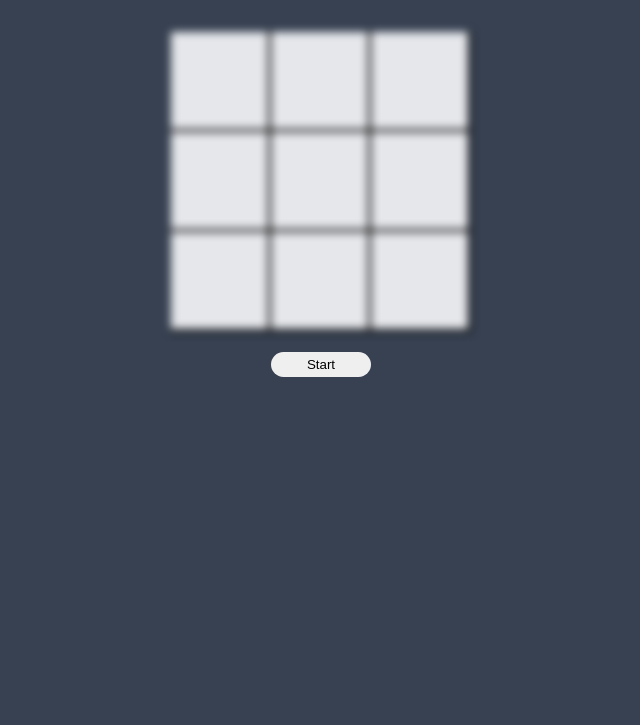
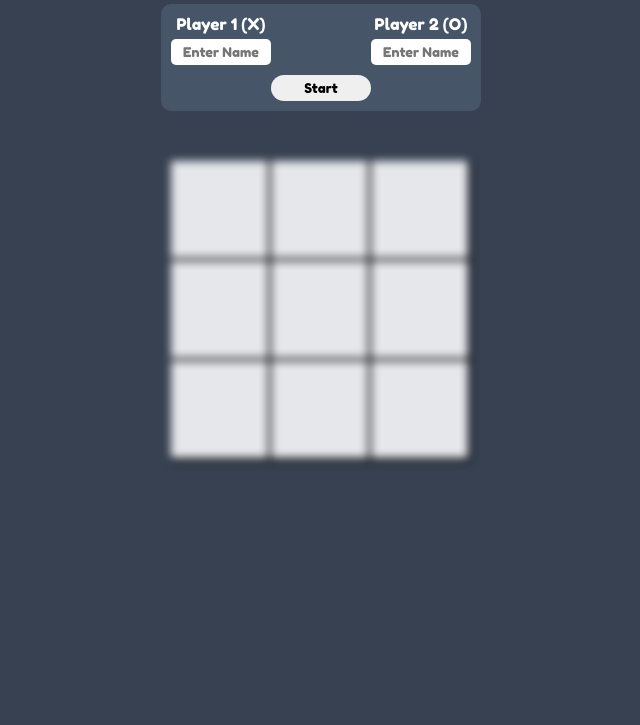
Before and after one commit to nbujri/tic-tac-toe, a plain HTML site: page index.html in a window 1280 px wide. Shown: the part 75-800 px from the top of the page, without its empty margins (319-959 px from the left). Drawn offline with Linux system fonts and the light colour scheme.

Commit message:
add form

```diff
--- a/index.html
+++ b/index.html
@@ -13,7 +13,34 @@
   </head>
   <body>
     <div class="container">
-      <h1>Tic-Tac-Toe</h1>
+      <h1>TIC - TAC - TOE</h1>
+
+      <div class="form">
+        <div class="player-one">
+          <div class="form-field">
+            <label for="player-one-name">Player 1 (X)</label>
+            <input
+              type="text"
+              name="player-one-name"
+              id="player-one-name"
+              placeholder="Enter Name"
+            />
+          </div>
+        </div>
+        <div class="player-two">
+          <div class="form-field">
+            <label for="player-two-name">Player 2 (O)</label>
+            <input
+              type="text"
+              name="player-two-name"
+              id="player-two-name"
+              placeholder="Enter Name"
+            />
+          </div>
+        </div>
+        <button class="btn btn-start">Start</button>
+      </div>
+
       <div class="game-board inactive">
         <div class="cell cell1" data-cell="1"></div>
         <div class="cell cell2" data-cell="2"></div>
@@ -25,9 +52,6 @@
         <div class="cell cell8" data-cell="8"></div>
         <div class="cell cell9" data-cell="9"></div>
       </div>
-      <div class="buttons">
-        <button class="btn btn-start">Start</button>
-      </div>
     </div>
   </body>
 </html>
--- a/script.js
+++ b/script.js
@@ -2,23 +2,39 @@ const player = (name) => {
   const getName = () => name;
 };
 
-const gameBoard = (() => {})();
+const gameBoard = (() => {
+  let boardArr = new Array(9);
+})();
 
 const displayController = (() => {
   const board = document.querySelector(".game-board");
   const startButton = document.querySelector(".btn-start");
+  const cells = document.querySelectorAll(".cell");
+  let isInPlay = false;
+
   const toggleGameState = () => {
-    const currentState = startButton.textContent.toLowerCase();
-    if (currentState === "start") {
+    if (!isInPlay) {
       startButton.textContent = "Restart";
       board.classList.toggle("inactive");
+      isInPlay = true;
     }
   };
+  // add marker on clicked cell
+  const addMarker = (player) => {
+    cells.forEach((cell) => {
+      cell.addEventListener("click", () => {
+        console.log("clicked");
+      });
+    });
+  };
+
   startButton.addEventListener("click", toggleGameState);
 
   return {
     toggleGameState,
+    addMarker,
   };
 })();
 
 displayController.toggleGameState;
+displayController.addMarker();
--- a/style.css
+++ b/style.css
@@ -1,7 +1,10 @@
+@import url("https://fonts.googleapis.com/css2?family=Fredoka+One&display=swap");
+
 * {
   margin: 0;
   padding: 0;
   box-sizing: border-box;
+  font-family: "Fredoka One", sans-serif;
 }
 
 .container {
@@ -14,7 +17,38 @@
 
 h1 {
   color: #fff;
-  margin-top: 20px;
+  margin: 20px 0;
+}
+
+.form {
+  background-color: #475569;
+  padding: 10px;
+  display: grid;
+  grid-template-columns: repeat(3, 100px);
+  border-radius: 10px;
+}
+
+.form-field {
+  display: flex;
+  flex-direction: column;
+  text-align: center;
+}
+
+label {
+  color: #fff;
+}
+
+#player-one-name,
+#player-two-name {
+  text-align: center;
+  border: none;
+  border-radius: 5px;
+  padding: 5px 0;
+  margin-top: 5px;
+}
+
+.player-two {
+  grid-column: 3 / 4;
 }
 
 .game-board {
@@ -34,23 +68,18 @@ h1 {
   font-size: 38px;
 }
 
-.buttons {
-  display: flex;
-  width: 300px;
-  justify-content: space-evenly;
-  margin-top: 20px;
-}
-
 .btn {
+  grid-column: 2 / 3;
   width: 100px;
   padding: 5px 0;
+  margin-top: 10px;
   border: none;
   border-radius: 20px;
 }
 
 .btn:hover {
   cursor: pointer;
-  box-shadow: 0px 0px 10px #6b7280;
+  box-shadow: 0px 0px 10px #94a3b8;
   font-weight: bold;
 }
 
```
